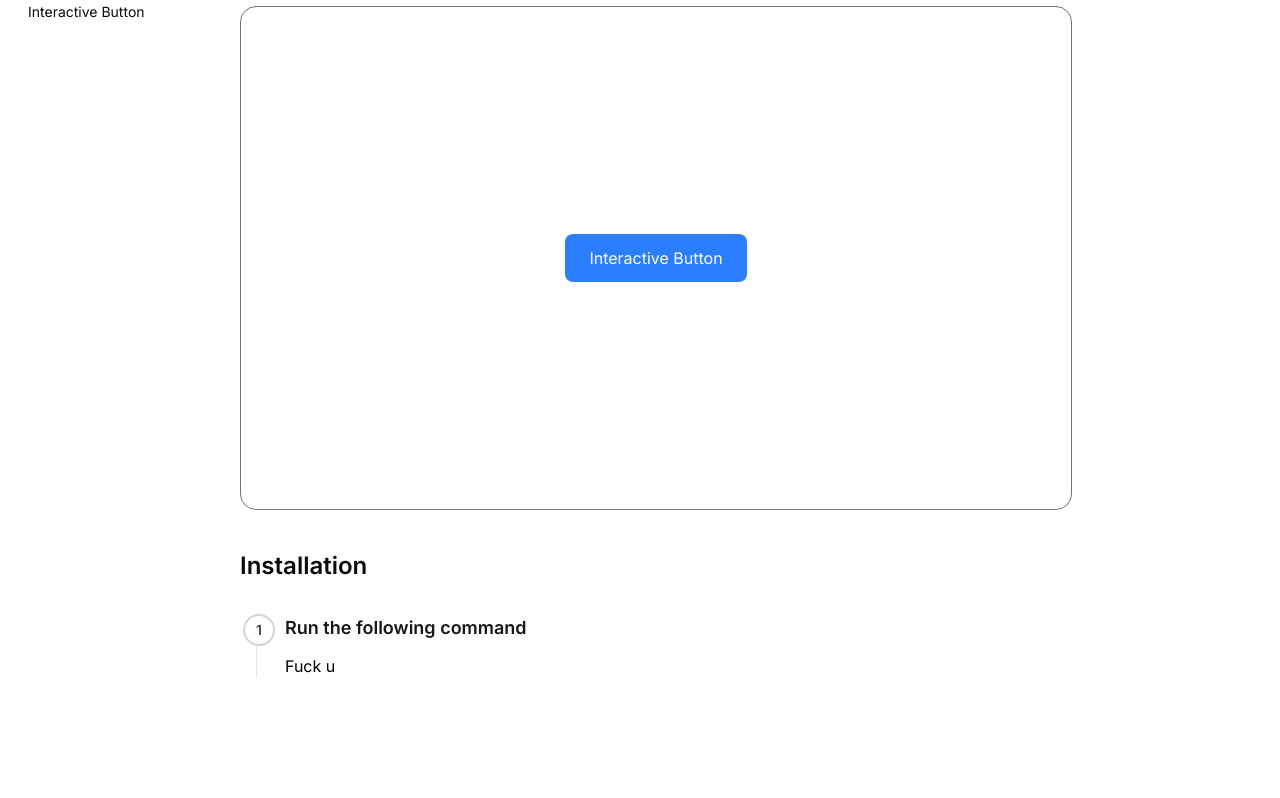
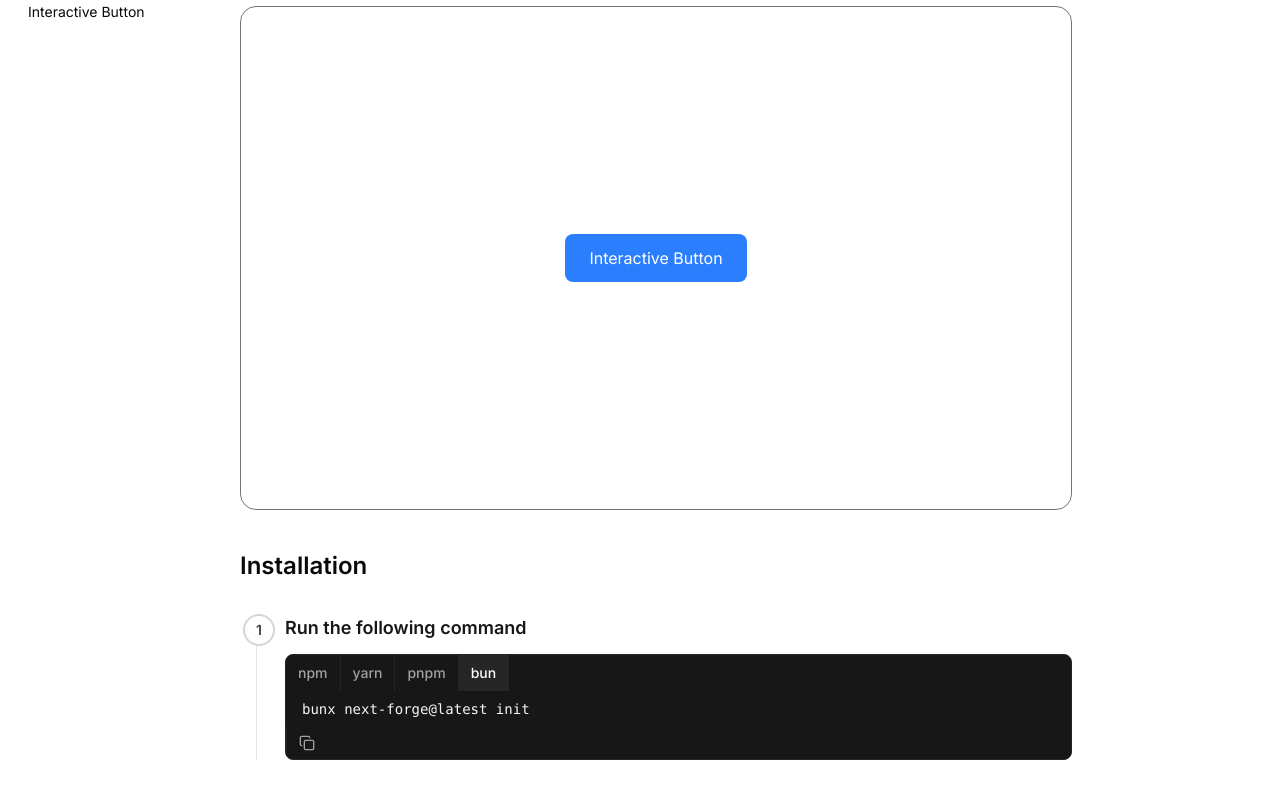
Before and after one commit to Deshmukh-Ayush/Cloff-UI, a Next.js app: page /components/interactive-button in a window 1280 px wide. Shown: the part 278-1076 px from the top of the page. Built offline with nearby package versions, Linux system fonts and the light colour scheme.

Commit message:
snippet docs-ui component

```diff
--- a/src/app/components/(components)/interactive-button/page.tsx
+++ b/src/app/components/(components)/interactive-button/page.tsx
@@ -1,5 +1,6 @@
 "use client";
 
+import { Snippet } from "@/components/docs-ui/code-snippet";
 import { Heading, SubHeading } from "@/components/docs-ui/heading";
 import { Para } from "@/components/docs-ui/para";
 import {
@@ -10,14 +11,33 @@ import {
 } from "@/components/docs-ui/preview";
 import { CodeBlock } from "@/components/ui/code-block";
 import { Step, Steps } from "@/components/ui/steps";
+import { useState } from "react";
 
 export default function Page() {
+  const [activeTab, setActiveTab] = useState<"npm" | "yarn" | "pnpm" | "bun">(
+    "bun",
+  );
+  const [copied, setCopied] = useState(false);
+
   const code = `
    <div className="text-center">
             <button className="rounded-lg bg-blue-500 px-6 py-3 text-white transition-colors hover:bg-blue-600">
               Interactive Button
             </button>
           </div> `;
+
+  const commands = {
+    npm: "npx next-forge@latest init",
+    yarn: "yarn dlx next-forge@latest init",
+    pnpm: "pnpm dlx next-forge@latest init",
+    bun: "bunx next-forge@latest init",
+  } as const;
+
+  const handleCopy = () => {
+    navigator.clipboard.writeText(commands[activeTab]);
+    setCopied(true);
+    setTimeout(() => setCopied(false), 2000);
+  };
   return (
     <div>
       <Heading>Interactive Button</Heading>
@@ -53,7 +73,25 @@ export default function Page() {
       <div className="py-10">
         <SubHeading>Installation</SubHeading>
         <Steps>
-          <Step title="Run the following command">Fuck u</Step>
+          <Step title="Run the following command">
+            <Snippet>
+              <Snippet.Tabs>
+                {(Object.keys(commands) as Array<keyof typeof commands>).map(
+                  (pm) => (
+                    <Snippet.Tab
+                      key={pm}
+                      active={activeTab === pm}
+                      onClick={() => setActiveTab(pm)}
+                    >
+                      {pm}
+                    </Snippet.Tab>
+                  ),
+                )}
+              </Snippet.Tabs>
+              <Snippet.Content>{commands[activeTab]}</Snippet.Content>
+              <Snippet.Action onCopy={handleCopy} copied={copied} />
+            </Snippet>
+          </Step>
         </Steps>
       </div>
     </div>
--- a/src/components/docs-ui/code-snippet.tsx
+++ b/src/components/docs-ui/code-snippet.tsx
@@ -1,5 +1,90 @@
-import React from "react";
+import React, { useState } from "react";
+import { Check, Copy } from "lucide-react";
 
-export const Snippet = () => {
-  return <div>Snippet</div>;
+// Base Snippet component using composition pattern
+export const Snippet = ({
+  children,
+  className = "",
+}: {
+  children: React.ReactNode;
+  className?: string;
+}) => {
+  return (
+    <div
+      className={`flex flex-col gap-0 overflow-hidden rounded-lg border border-neutral-800 bg-neutral-900 ${className}`}
+    >
+      {children}
+    </div>
+  );
 };
+
+// Tab component for package manager selection
+const SnippetTab = ({
+  children,
+  active,
+  onClick,
+}: {
+  children: React.ReactNode;
+  active: boolean;
+  onClick: () => void;
+}) => {
+  return (
+    <button
+      onClick={onClick}
+      className={`border-r border-neutral-800 px-3 py-2 text-sm font-medium transition-colors ${
+        active
+          ? "bg-neutral-800 text-white"
+          : "bg-neutral-900 text-neutral-400 hover:text-neutral-300"
+      }`}
+    >
+      {children}
+    </button>
+  );
+};
+
+// Tabs container
+const SnippetTabs = ({ children }: { children: React.ReactNode }) => {
+  return <div className="flex">{children}</div>;
+};
+
+// Code content area
+const SnippetContent = ({
+  children,
+  className = "",
+}: {
+  children: React.ReactNode;
+  className?: string;
+}) => {
+  return (
+    <code
+      className={`flex-1 px-4 py-2 font-mono text-sm text-neutral-100 ${className}`}
+    >
+      {children}
+    </code>
+  );
+};
+
+// Copy button
+const SnippetAction = ({
+  onCopy,
+  copied,
+}: {
+  onCopy: () => void;
+  copied: boolean;
+}) => {
+  return (
+    <button
+      onClick={onCopy}
+      className="border-l border-neutral-800 px-3 py-2 text-neutral-400 transition-colors hover:text-neutral-100"
+      aria-label="Copy to clipboard"
+    >
+      {copied ? <Check size={16} /> : <Copy size={16} />}
+    </button>
+  );
+};
+
+// Attach subcomponents to main component
+Snippet.Tabs = SnippetTabs;
+Snippet.Tab = SnippetTab;
+Snippet.Content = SnippetContent;
+Snippet.Action = SnippetAction;
```
